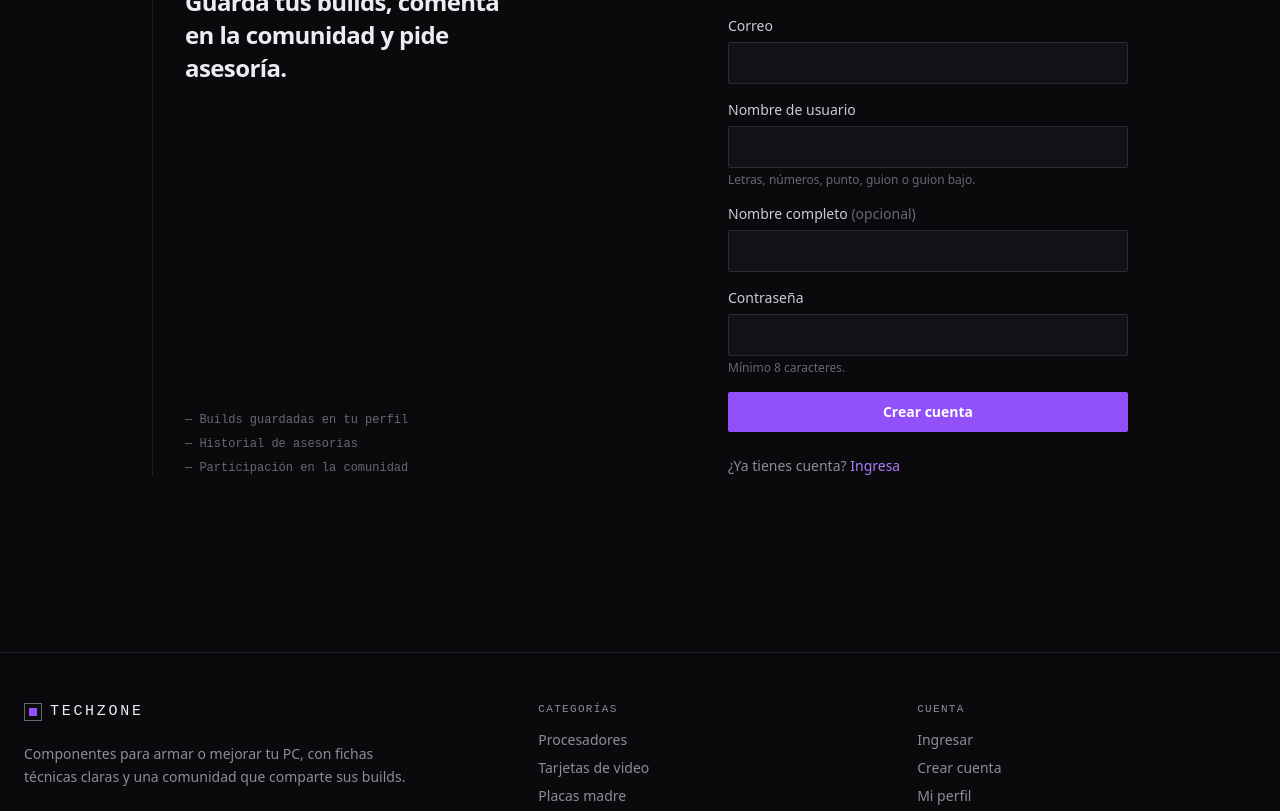
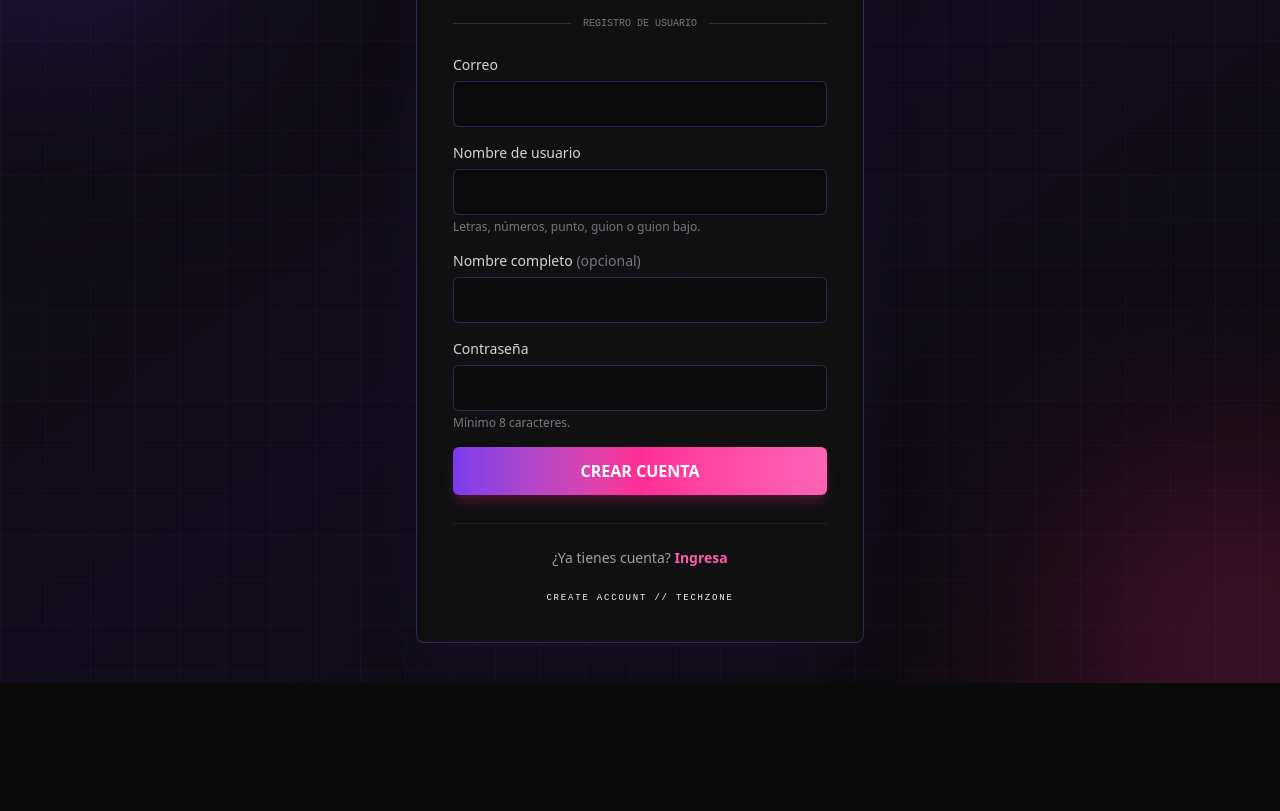
Before and after one commit to YM-Escobar/TechZone, an Astro site in the folder frontend/: page /registro in a window 1280 px wide. Shown: the part 185-996 px from the top of the page. After the commit the page ends 868 px from the top, so only its background shows below. Built offline with nearby package versions, Linux system fonts and the light colour scheme; Astro itself is replaced by a stand-in of ours; no server answers.

Commit message:
Mejora visual del login y registro de TechZone

```diff
--- /dev/null
+++ b/frontend/src/layouts/RegisterLayout.astro
@@ -0,0 +1,41 @@
+
+---
+import '../styles/global.css';
+
+interface Props {
+  title: string;
+}
+
+const { title } = Astro.props;
+---
+
+<!doctype html>
+<html lang="es">
+  <head>
+    <meta charset="utf-8" />
+    <meta name="viewport" content="width=device-width, initial-scale=1" />
+    <meta name="theme-color" content="#0a090c" />
+    <title>{title} — TechZone</title>
+  </head>
+
+  <body class="min-h-screen bg-ink-950 text-ink-100 antialiased">
+    <main class="relative flex min-h-screen items-center justify-center overflow-hidden bg-gradient-to-br from-ink-950 via-violet-950/40 to-ink-950 px-4 py-10">
+
+      <!-- Cuadrícula gamer -->
+      <div
+        class="pointer-events-none absolute inset-0 opacity-20 [background-image:linear-gradient(rgba(255,45,149,0.25)_1px,transparent_1px),linear-gradient(90deg,rgba(139,92,246,0.25)_1px,transparent_1px)] [background-size:45px_45px]"
+      ></div>
+
+      <!-- Luces decorativas -->
+      <div class="pointer-events-none absolute -left-40 -top-40 size-96 rounded-full bg-violet-600/30 blur-[120px]"></div>
+
+      <div class="pointer-events-none absolute -bottom-40 -right-40 size-96 rounded-full bg-rose-500/25 blur-[120px]"></div>
+
+      <!-- Formulario -->
+      <div class="relative z-10 w-full max-w-md">
+        <slot />
+      </div>
+
+    </main>
+  </body>
+</html>
--- a/frontend/src/pages/login.astro
+++ b/frontend/src/pages/login.astro
@@ -83,9 +83,10 @@ import LoginLayout from '../layouts/LoginLayout.astro';
         </div>
       </div>
 
+      <!-- Botón con degradado violeta y rosa -->
       <button
         type="submit"
-        class="w-full rounded-sm bg-gradient-to-r from-violet-700 to-violet-500 px-4 py-3 font-semibold text-white shadow-lg shadow-violet-900/40 transition-all duration-300 hover:-translate-y-1 hover:shadow-[0_0_20px_rgba(139,92,246,0.5)] active:scale-95"
+        class="w-full rounded-sm bg-gradient-to-r from-violet-600 via-rose-500 to-pink-400 px-4 py-3 font-semibold text-white shadow-lg shadow-rose-500/20 transition-all duration-300 hover:-translate-y-1 hover:shadow-[0_0_20px_rgba(255,45,149,0.5)] active:scale-95"
       >
         INGRESAR A TECHZONE
       </button>
--- a/frontend/src/pages/registro.astro
+++ b/frontend/src/pages/registro.astro
@@ -1,34 +1,120 @@
+
 ---
-import AuthLayout from '../layouts/AuthLayout.astro';
+import RegisterLayout from '../layouts/RegisterLayout.astro';
 ---
 
-<AuthLayout title="Crear cuenta" heading="Crear cuenta">
+<RegisterLayout title="Crear cuenta">
+  <div class="relative overflow-hidden rounded-lg border border-violet-500/30 bg-ink-900/95 p-6 shadow-2xl shadow-violet-950/50 sm:p-9">
+
+    <!-- Línea decorativa -->
+    <div class="absolute left-0 top-0 h-1 w-full bg-gradient-to-r from-violet-600 via-rose-500 to-pink-400"></div>
+
+    <!-- Encabezado -->
+    <div class="mb-7 text-center">
+      <p class="font-mono text-xs uppercase tracking-[0.3em] text-rose-400">
+        TECHZONE
+      </p>
+
+      <h1 class="mt-4 text-2xl font-bold text-white sm:text-3xl">
+        CREA TU CUENTA
+      </h1>
+
+      <p class="mt-2 text-sm text-ink-400">
+        Únete a nuestra comunidad gamer.
+      </p>
+    </div>
+
+    <div class="mb-6 flex items-center gap-3">
+      <div class="h-px flex-1 bg-ink-700"></div>
+      <span class="font-mono text-[10px] uppercase text-ink-500">
+        Registro de usuario
+      </span>
+      <div class="h-px flex-1 bg-ink-700"></div>
+    </div>
+
     <form id="register-form" class="space-y-4">
       <div data-alert hidden></div>
+
       <div>
         <label for="email" class="field-label">Correo</label>
-      <input id="email" name="email" type="email" class="field" autocomplete="email" required />
+        <input
+          id="email"
+          name="email"
+          type="email"
+          class="field border-violet-500/30 bg-ink-950/80 py-3 transition-all duration-300 focus:border-rose-400 focus:shadow-[0_0_12px_rgba(255,45,149,0.25)]"
+          autocomplete="email"
+          required
+        />
       </div>
+
       <div>
         <label for="username" class="field-label">Nombre de usuario</label>
-      <input id="username" name="username" class="field" autocomplete="username" required minlength="3" maxlength="50" pattern="[A-Za-z0-9_.\-]+" />
-      <p class="mt-1 text-xs text-ink-500">Letras, números, punto, guion o guion bajo.</p>
+        <input
+          id="username"
+          name="username"
+          class="field border-violet-500/30 bg-ink-950/80 py-3 transition-all duration-300 focus:border-rose-400 focus:shadow-[0_0_12px_rgba(255,45,149,0.25)]"
+          autocomplete="username"
+          required
+          minlength="3"
+          maxlength="50"
+          pattern="[A-Za-z0-9_.\-]+"
+        />
+        <p class="mt-1 text-xs text-ink-500">
+          Letras, números, punto, guion o guion bajo.
+        </p>
       </div>
+
       <div>
-      <label for="full_name" class="field-label">Nombre completo <span class="text-ink-500">(opcional)</span></label>
-      <input id="full_name" name="full_name" class="field" autocomplete="name" maxlength="120" />
+        <label for="full_name" class="field-label">
+          Nombre completo <span class="text-ink-500">(opcional)</span>
+        </label>
+        <input
+          id="full_name"
+          name="full_name"
+          class="field border-violet-500/30 bg-ink-950/80 py-3 transition-all duration-300 focus:border-rose-400 focus:shadow-[0_0_12px_rgba(255,45,149,0.25)]"
+          autocomplete="name"
+          maxlength="120"
+        />
       </div>
+
       <div>
         <label for="password" class="field-label">Contraseña</label>
-      <input id="password" name="password" type="password" class="field" autocomplete="new-password" required minlength="8" />
-      <p class="mt-1 text-xs text-ink-500">Mínimo 8 caracteres.</p>
+        <input
+          id="password"
+          name="password"
+          type="password"
+          class="field border-violet-500/30 bg-ink-950/80 py-3 transition-all duration-300 focus:border-rose-400 focus:shadow-[0_0_12px_rgba(255,45,149,0.25)]"
+          autocomplete="new-password"
+          required
+          minlength="8"
+        />
+        <p class="mt-1 text-xs text-ink-500">
+          Mínimo 8 caracteres.
+        </p>
       </div>
-    <button type="submit" class="btn-primary w-full">Crear cuenta</button>
+
+      <button
+        type="submit"
+        class="w-full rounded-sm bg-gradient-to-r from-violet-600 via-rose-500 to-pink-400 px-4 py-3 font-semibold text-white shadow-lg shadow-rose-500/20 transition-all duration-300 hover:-translate-y-1 hover:shadow-[0_0_20px_rgba(255,45,149,0.5)] active:scale-95"
+      >
+        CREAR CUENTA
+      </button>
     </form>
-  <p class="mt-6 text-sm text-ink-400">
-    ¿Ya tienes cuenta? <a href="/login" class="text-violet-400 hover:text-violet-300">Ingresa</a>
+
+    <div class="mt-7 border-t border-ink-800 pt-6 text-center">
+      <p class="text-sm text-ink-400">
+        ¿Ya tienes cuenta?
+        <a href="/login" class="font-semibold text-rose-400 hover:text-rose-300">
+          Ingresa
+        </a>
       </p>
-</AuthLayout>
+    </div>
+
+    <p class="mt-6 text-center font-mono text-[9px] uppercase tracking-[0.2em] text-ink-600">
+      CREATE ACCOUNT // TECHZONE
+    </p>
+  </div>
+</RegisterLayout>
 
 <script>
   import { api } from '../lib/api';
--- a/frontend/src/styles/global.css
+++ b/frontend/src/styles/global.css
@@ -1,39 +1,59 @@
-@import "tailwindcss";
+ @import "tailwindcss";
 @import "@fontsource-variable/archivo";
 @import "@fontsource/ibm-plex-mono/400.css";
 @import "@fontsource/ibm-plex-mono/500.css";
 
 /*
-  Paleta de TechZone. Para cambiar los colores del sitio basta con editar estos valores:
-  ink-* son los negros/grises de fondo y texto, violet-* el morado de acento.
+  TECHZONE — Identidad visual
+
+  Electric Violet: #8B5CF6
+  Jet Black:       #0A0A0A
+  Neon Rose:       #FF2D95
+
+  Los colores se centralizan aquí para facilitar
+  cambios globales en toda la plataforma.
 */
+
 @theme {
+  /* Tipografías */
   --font-sans: "Archivo Variable", ui-sans-serif, system-ui, sans-serif;
   --font-mono: "IBM Plex Mono", ui-monospace, monospace;
 
-  --color-ink-950: #0a090c;
-  --color-ink-900: #121116;
-  --color-ink-850: #18161d;
-  --color-ink-800: #201e27;
-  --color-ink-700: #2e2b37;
-  --color-ink-500: #6b6676;
-  --color-ink-400: #908a9c;
-  --color-ink-200: #cfcad8;
-  --color-ink-100: #eeebf3;
+  /* Fondos y superficies */
+  --color-ink-950: #0a0a0a;
+  --color-ink-900: #111111;
+  --color-ink-850: #171717;
+  --color-ink-800: #202027;
+  --color-ink-700: #30303b;
+  --color-ink-500: #777783;
+  --color-ink-400: #a1a1aa;
+  --color-ink-200: #d4d4dc;
+  --color-ink-100: #f5f5f7;
 
-  --color-violet-300: #c9a8ff;
-  --color-violet-400: #ad7bff;
-  --color-violet-500: #9250fa;
-  --color-violet-600: #7a35e6;
-  --color-violet-700: #5f22bd;
-  --color-violet-950: #1d0f36;
+  /* Electric Violet — identidad principal */
+  --color-violet-300: #c4b5fd;
+  --color-violet-400: #a78bfa;
+  --color-violet-500: #8b5cf6;
+  --color-violet-600: #7c3aed;
+  --color-violet-700: #6d28d9;
+  --color-violet-950: #1e1038;
 
+  /* Neon Rose — acento y contraste */
+  --color-rose-300: #ff8ac1;
+  --color-rose-400: #ff5cad;
+  --color-rose-500: #ff2d95;
+  --color-rose-600: #e91e7b;
+  --color-rose-700: #c91668;
+  --color-rose-950: #3b1028;
+
+  /* Estados semánticos */
   --color-ok: #6fd39b;
   --color-warn: #f0b85a;
   --color-danger: #ff6b7d;
 
-  --radius-sm: 2px;
-  --radius-md: 4px;
+  /* Bordes y esquinas */
+  --radius-sm: 6px;
+  --radius-md: 10px;
 }
 
 @layer base {
@@ -45,52 +65,67 @@
     color-scheme: dark;
   }
 
+  body {
+    margin: 0;
+    min-width: 320px;
+  }
+
   ::selection {
     background: var(--color-violet-600);
     color: white;
   }
 
   :focus-visible {
-    outline: 2px solid var(--color-violet-400);
-    outline-offset: 2px;
+    outline: 2px solid var(--color-rose-500);
+    outline-offset: 3px;
   }
 }
 
-/* Etiqueta pequeña en mayúsculas, usada en encabezados de sección y datos técnicos */
+/* Etiquetas técnicas y encabezados pequeños */
 @utility label {
   @apply font-mono text-[11px] font-medium uppercase tracking-[0.12em] text-ink-400;
 }
 
+/* Botones */
 @utility btn {
   @apply inline-flex items-center justify-center gap-2 rounded-sm px-4 py-2.5 text-sm font-semibold transition-colors disabled:cursor-not-allowed disabled:opacity-50;
 }
+
 @utility btn-primary {
-  @apply btn bg-violet-500 text-white hover:bg-violet-400;
+  @apply btn bg-violet-500 text-white hover:bg-violet-600;
 }
+
 @utility btn-ghost {
-  @apply btn border border-ink-700 text-ink-100 hover:border-ink-500 hover:bg-ink-850;
+  @apply btn border border-ink-700 text-ink-100 hover:border-rose-500 hover:bg-ink-850;
 }
+
 @utility btn-danger {
   @apply btn border border-danger/40 text-danger hover:bg-danger/10;
 }
 
+/* Campos de formulario */
 @utility field {
-  @apply block w-full rounded-sm border border-ink-700 bg-ink-900 px-3 py-2.5 text-sm text-ink-100 placeholder:text-ink-500 transition-colors focus:border-violet-500 focus:outline-none;
+  @apply block w-full rounded-sm border border-ink-700 bg-ink-900 px-3 py-2.5 text-sm text-ink-100 placeholder:text-ink-500 transition-colors focus:border-rose-500 focus:outline-none;
 }
+
 @utility field-label {
   @apply mb-1.5 block text-sm font-medium text-ink-200;
 }
 
+/* Tarjetas y paneles */
 @utility panel {
   @apply rounded-md border border-ink-800 bg-ink-900;
 }
 
+/* Alertas */
 @utility alert {
   @apply rounded-sm border px-3 py-2.5 text-sm;
 }
+
 @utility alert-error {
   @apply alert border-danger/40 bg-danger/10 text-danger;
 }
+
 @utility alert-ok {
   @apply alert border-ok/40 bg-ok/10 text-ok;
 }
```
Also changed, not shown: frontend/src/layouts/LoginLayout.astro (+59 -8 lines). Lines whose indentation alone changed are shown as unchanged.
